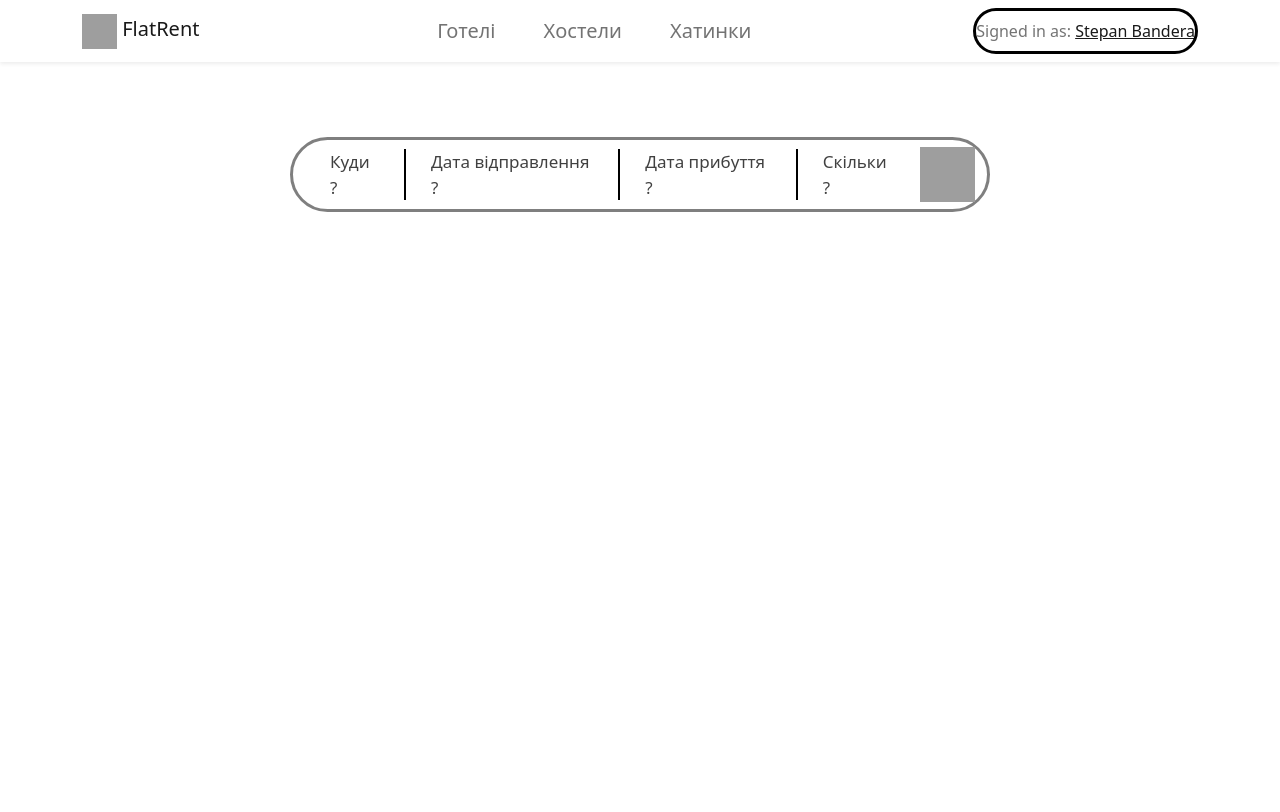
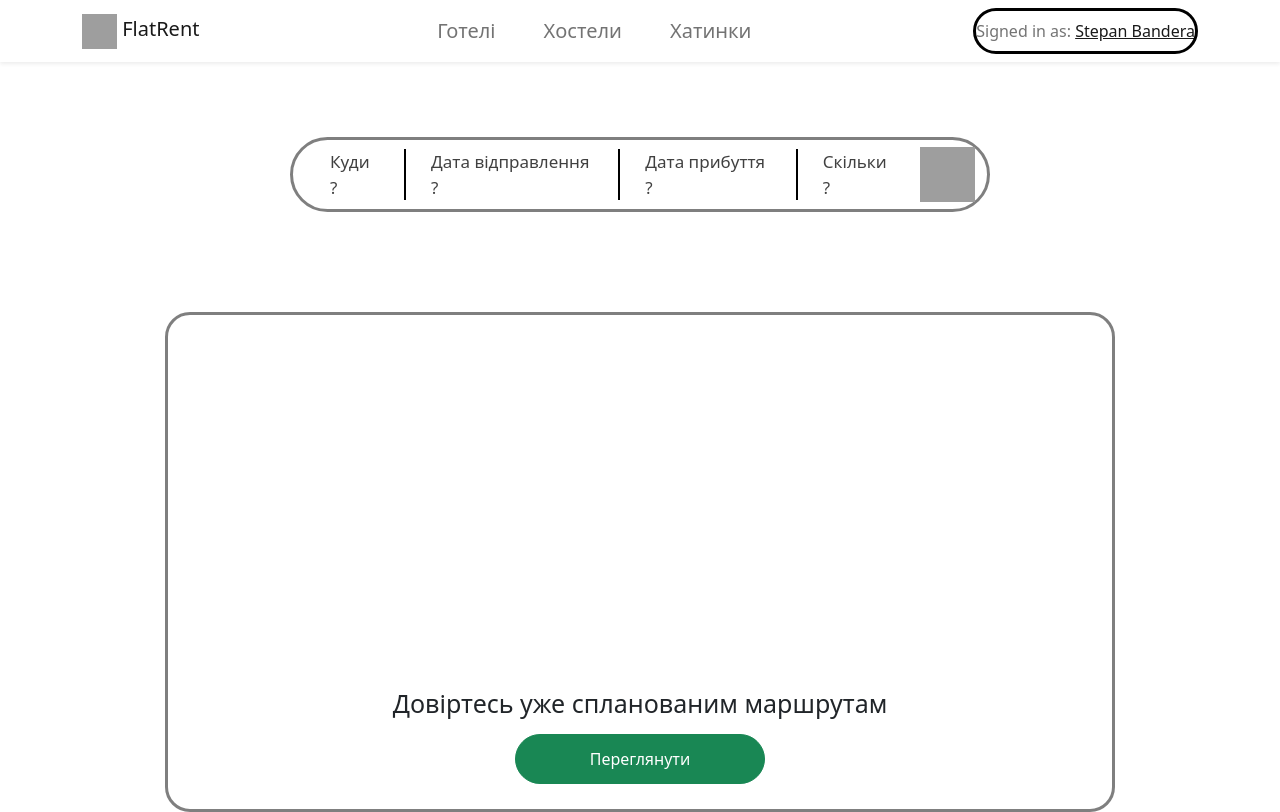
Before and after one commit to sviatikSta/flatrent, a React (Create React App) app in the folder client/: page /home in a window 1280 px wide. Built offline with nearby package versions, Linux system fonts and the light colour scheme; grey boxes are pictures that could not be loaded.

Commit message:
bigAdd creaction

```diff
--- a/client/src/pages/homePage.js
+++ b/client/src/pages/homePage.js
@@ -1,9 +1,10 @@
 import styles from "../styles/search";
-import { Container, Row, Col } from "react-bootstrap";
+import { Container, Row, Col, Button } from "react-bootstrap";
 
 export const HomePage = () => {
   return (
-    <Container className="mx auto" style={styles.circle}>
+    <Container>
+      <Container className="mx auto" style={styles.searchCircle}>
         <a style={styles.text}>Куди ?</a>
         <div style={styles.vericalLine} />
         <a style={styles.text}>Дата відправлення ?</a>
@@ -18,5 +19,38 @@ export const HomePage = () => {
           src="https://upload.wikimedia.org/wikipedia/commons/thumb/0/0b/Search_Icon.svg/500px-Search_Icon.svg.png"
         />
       </Container>
+      <Container className="mx auto" style={styles.bigAdd}>
+        <div
+          style={{
+            marginTop: "auto",
+            marginBottom: "25px",
+            marginInline: "auto",
+          }}
+        >
+          <span
+            style={{
+              fontSize: "25px",
+              margin: "auto",
+              display: "table",
+            }}
+          >
+            Довіртесь уже спланованим маршрутам
+          </span>
+          <Button
+            variant="success"
+            style={{
+              height: "50px",
+              width: "250px",
+              borderRadius: "25px",
+              marginTop: "12px",
+              marginInline: "auto",
+              display: "table",
+            }}
+          >
+            Переглянути
+          </Button>
+        </div>
+      </Container>
+    </Container>
   );
 };
--- a/client/src/styles/search.js
+++ b/client/src/styles/search.js
@@ -1,11 +1,20 @@
 export default {
-  circle: {
+  searchCircle: {
     marginTop: "75px",
     display: "flex",
     width: "700px",
     height: "75px",
     borderRadius: "50px",
     border: "3px solid rgba(0, 0, 0, 0.5)",
+  },
+  bigAdd: {
+    marginTop: "100px",
+    width: "950px",
+    height: "500px",
+    borderRadius: "25px",
+    border: "3px solid rgba(0, 0, 0, 0.5)",
+    display: "flex",
+    flexDirection: "row",
   },
   vericalLine: {
     with: "1px",
```
Lines whose indentation alone changed are shown as unchanged.
